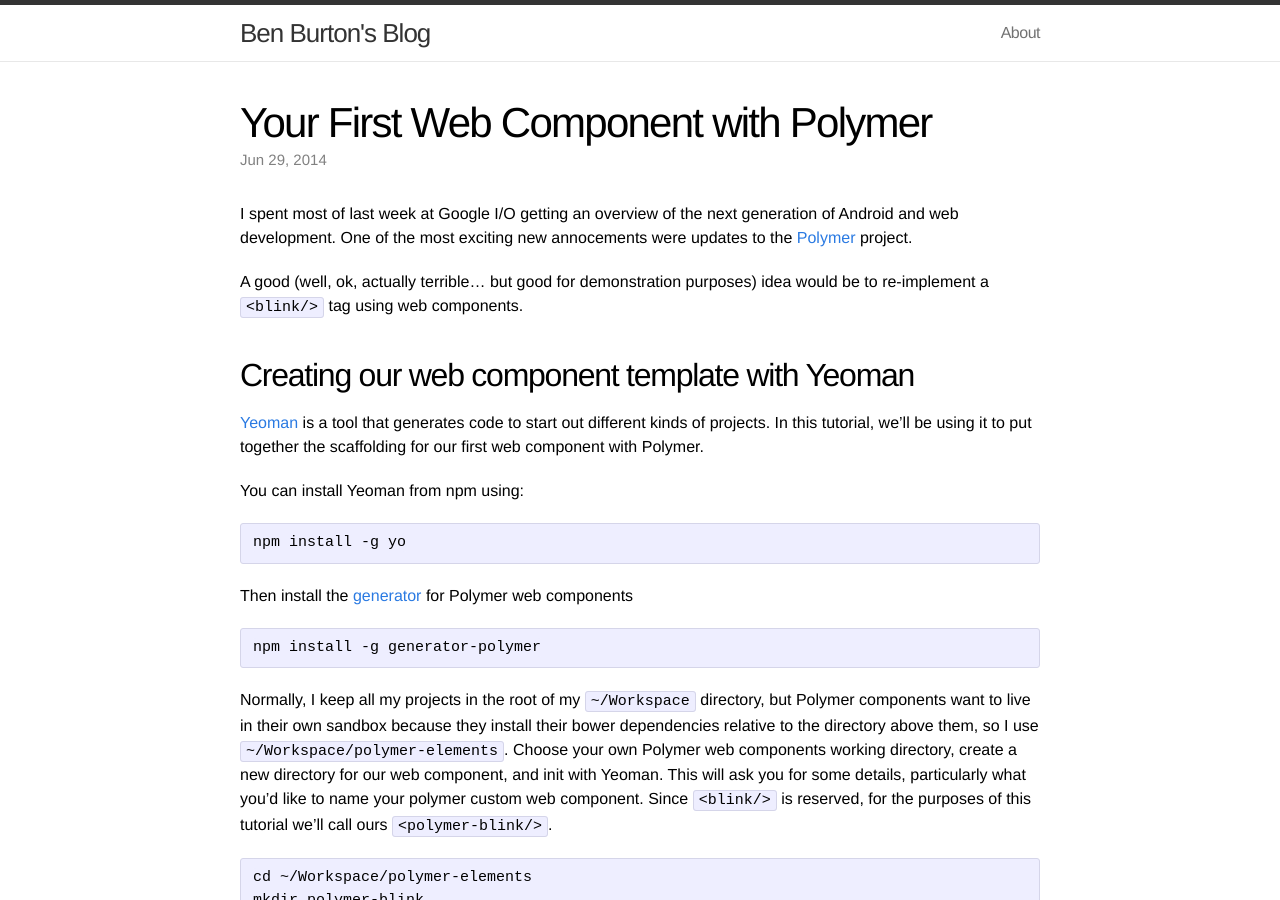
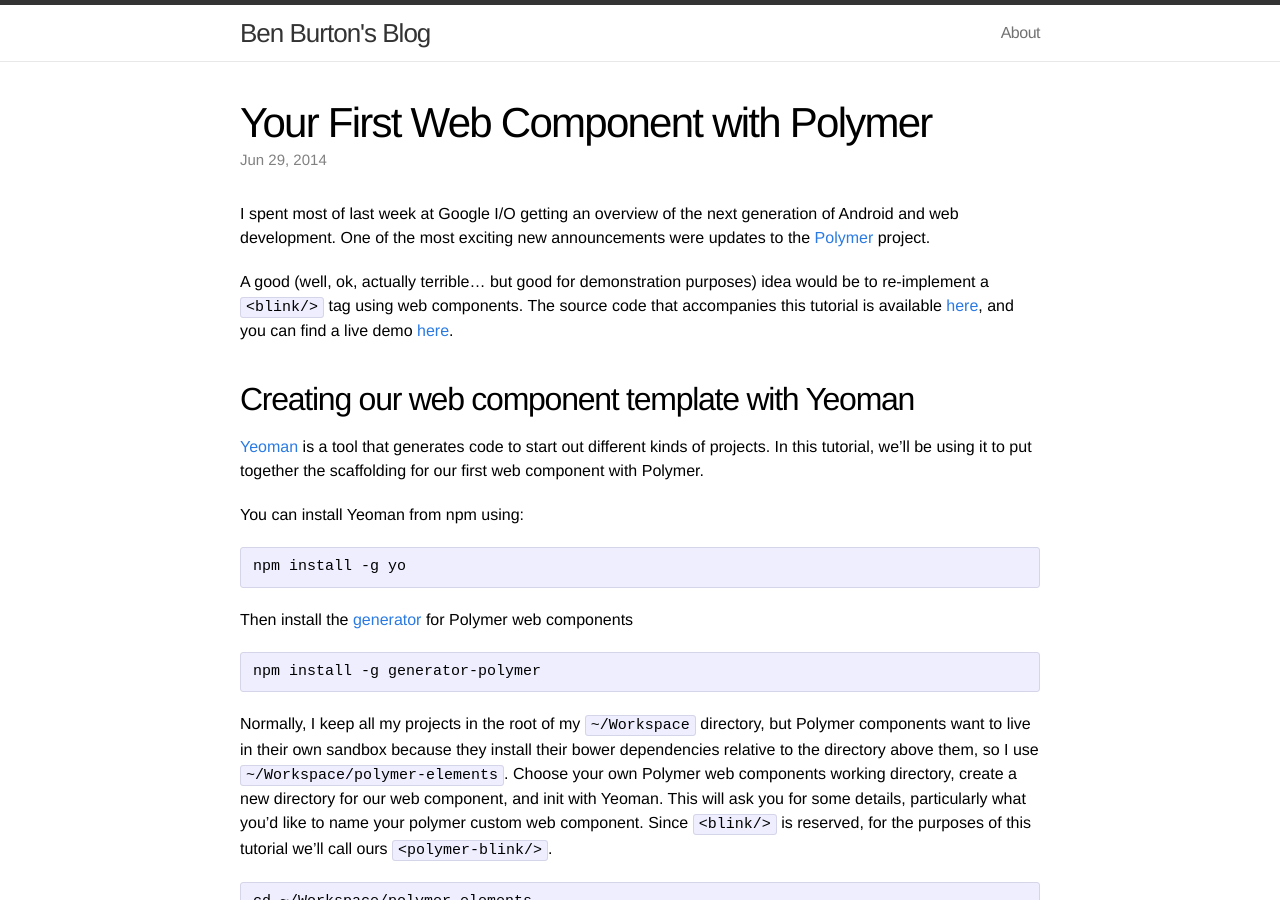
Before and after one commit to benburton/benburton.github.io, a Jekyll site: the page built from _posts/2014-06-29-your-first-web-component-with-polymer.md, in a window 1280 px wide and 900 px high. Built offline with Jekyll 4.4.1, drawn with Linux system fonts in a browser that asks for light colours.

Commit message:
Add references to Github source

```diff
--- a/_posts/2014-06-29-your-first-web-component-with-polymer.md
+++ b/_posts/2014-06-29-your-first-web-component-with-polymer.md
@@ -6,10 +6,12 @@ categories: polymer
 ---
 
 I spent most of last week at Google I/O getting an overview of the next generation of Android and web development. One
-of the most exciting new annocements were updates to the [Polymer](http://www.polymer-project.org/) project.
+of the most exciting new announcements were updates to the [Polymer](http://www.polymer-project.org/) project.
 
 A good (well, ok, actually terrible... but good for demonstration purposes) idea would be to re-implement a
-`<blink/>` tag using web components.
+`<blink/>` tag using web components. The source code that accompanies this tutorial is available
+[here](https://github.com/benburton/polymer-blink), and you can find a live demo
+[here](http://benburton.github.io/polymer-blink/).
 
 ## Creating our web component template with Yeoman
 
```
